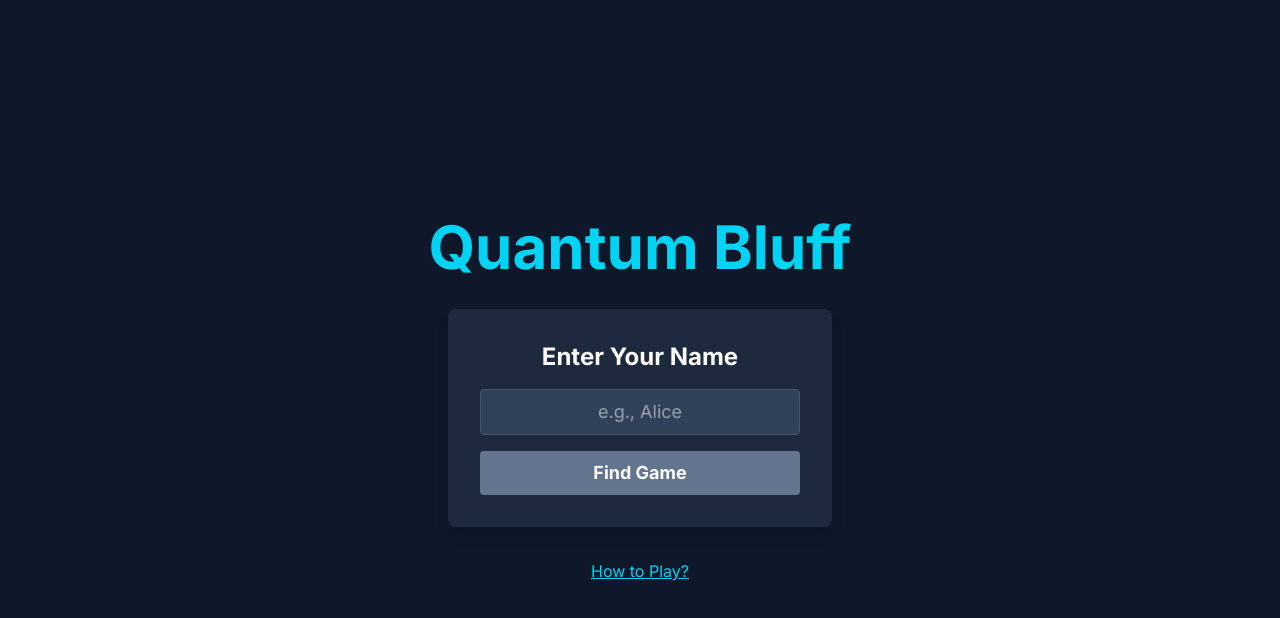
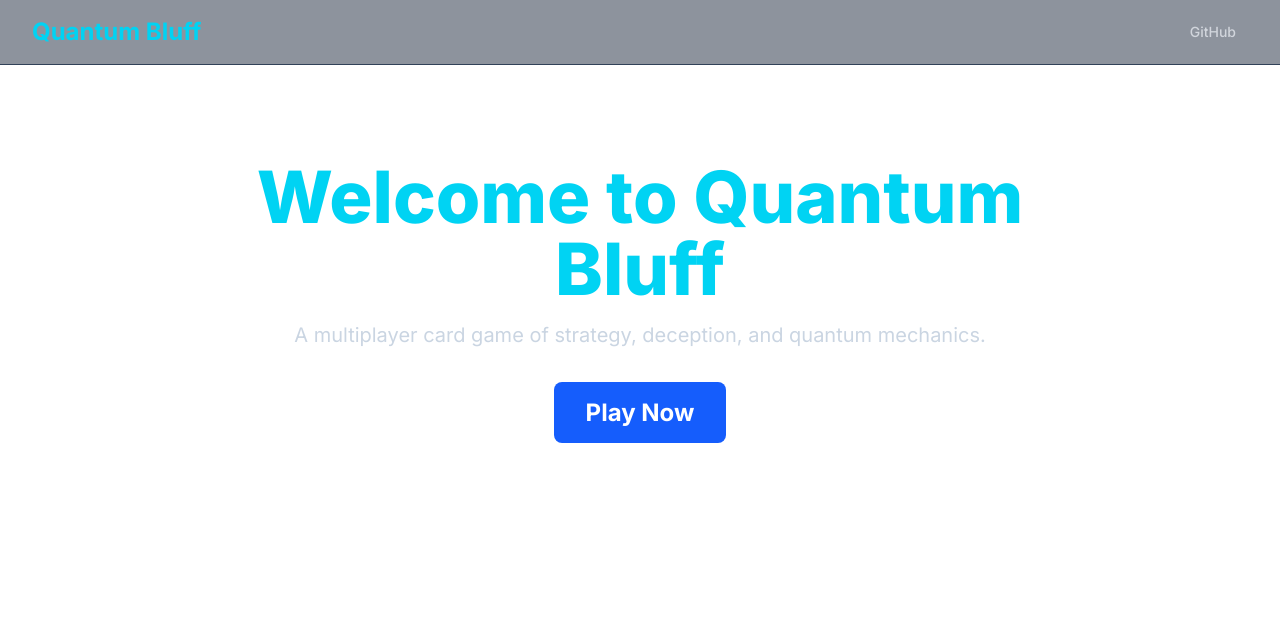
Before and after one commit to tariktoplu/QCards, a Next.js app in the folder client/: page / in a window 1280 px wide. Shown: the top 618 px of the page. Built offline with nearby package versions, Linux system fonts and the light colour scheme; no server answers.

Commit message:
token system error

```diff
--- a/client/app/layout.tsx
+++ b/client/app/layout.tsx
@@ -1,7 +1,7 @@
-// client/app/layout.tsx
 import type { Metadata } from "next";
 import { Inter } from "next/font/google";
 import "./globals.css";
+import Navbar from "../components/Navbar"; // Import the Navbar
 
 const inter = Inter({ subsets: ["latin"] });
 
@@ -10,17 +10,6 @@ export const metadata: Metadata = {
   description: "A quantum-based bluffing game",
 };
 
-const csp = [
-  "default-src 'self';",
-  "script-src 'self' 'unsafe-eval' 'unsafe-inline';",
-  "style-src 'self' 'unsafe-inline';",
-  "img-src 'self' data: http://localhost:4000;",
-  // UPDATED LINE: Added http://localhost:4000 to connect-src
-  "connect-src 'self' http://localhost:4000 ws://localhost:4000 wss://localhost:4000;",
-  "font-src 'self';",
-  "frame-src 'self';",
-].join(' ');
-
 export default function RootLayout({
   children,
 }: Readonly<{
@@ -28,10 +17,10 @@ export default function RootLayout({
 }>) {
   return (
     <html lang="en">
-      <head>
-        <meta httpEquiv="Content-Security-Policy" content={csp} />
-      </head>
-      <body className={inter.className}>{children}</body>
+      <body className={`${inter.className} bg-slate-900`}>
+        <Navbar />
+        {children}
+      </body>
     </html>
   );
 }
--- a/client/app/page.tsx
+++ b/client/app/page.tsx
@@ -1,18 +1,21 @@
-'use client';
+import Link from 'next/link';
 
-import { useGameStore } from '../store/useGameStore';
-import SocketManager from '../components/SocketManager';
-import Lobby from '../components/Lobby';
-import GameScreen from '../components/GameScreen' // We will create this component
-
-export default function Page() {
-  const gameState = useGameStore((state) => state.gameState);
-
+export default function HomePage() {
   return (
-    <>
-      <SocketManager />
-      {gameState === 'lobby' && <Lobby />}
-      {(gameState === 'in-game' || gameState === 'game-over') && <GameScreen />}
-    </>
+    <div className="text-white">
+      <div className="max-w-4xl mx-auto text-center py-24 px-4">
+        <h1 className="text-5xl md:text-7xl font-extrabold text-cyan-400">
+          Welcome to Quantum Bluff
+        </h1>
+        <p className="mt-4 text-xl text-slate-300">
+          A multiplayer card game of strategy, deception, and quantum mechanics.
+        </p>
+        <div className="mt-12">
+          <Link href="/play" className="bg-blue-600 hover:bg-blue-700 text-white font-bold py-4 px-8 rounded-lg text-2xl transition duration-300">
+            Play Now
+          </Link>
+        </div>
+      </div>
+    </div>
   );
 }
--- /dev/null
+++ b/client/app/play/page.tsx
@@ -0,0 +1,32 @@
+'use client';
+
+import { useGameStore } from '../../store/useGameStore'; // Update path
+import SocketManager from '../../components/SocketManager'; // Update path
+import Lobby from '../../components/Lobby'; // Update path
+import GameScreen from '../../components/GameScreen'; // Update path
+
+export default function PlayPage() {
+  const gameState = useGameStore((state) => state.gameState);
+  const lastMessage = useGameStore((state) => state.lastMessage);
+  const players = useGameStore((state) => state.players);
+
+  const getLobbyMessage = () => {
+    if (players.length === 1 && lastMessage) {
+      return lastMessage;
+    }
+    return "Finding a game...";
+  };
+
+  return (
+    <>
+      <SocketManager />
+      {gameState === 'lobby' && (
+        <div className="text-white text-center mt-20">
+            <Lobby />
+            <p className="mt-8 text-xl text-slate-400 animate-pulse">{getLobbyMessage()}</p>
+        </div>
+      )}
+      {(gameState === 'in-game' || gameState === 'game-over') && <GameScreen />}
+    </>
+  );
+}
--- a/client/components/GameScreen.tsx
+++ b/client/components/GameScreen.tsx
@@ -40,7 +40,7 @@ export default function GameScreen() {
     if (isFaceDown && isOpponentCard) {
         if (selectedGate.type !== 'CNOT' || !controlQubit) return;
     }
-    const qubitName = `${isOpponentCard ? "Opponent's" : "Your"} Qubit ${index + 1}`;
+    const qubitName = `${isOpponentCard ? "Opponent's" : "Your"} Card #${index + 1}`;
     if (selectedGate.type === 'CNOT') {
       if (!controlQubit && !isOpponentCard && !isFaceDown) {
         setControlQubit(qubitId); return;
@@ -49,17 +49,19 @@ export default function GameScreen() {
         setTargetQubit({ id: qubitId, name: qubitName }); return;
       }
     } else {
-      if (isOpponentCard || isFaceDown) return;
+      if (isOpponentCard) return; // Cannot target opponent with single-qubit gates
       setTargetQubit({ id: qubitId, name: qubitName });
     }
   };
 
-  const handleDeclareState = () => {
+  const handleDeclareState = (isBluff: boolean) => {
     if (!socket || !targetQubit || !selectedGate) return;
     socket.emit('play_and_declare', {
       gateCardId: selectedGate.id, gateType: selectedGate.type,
-      targetQubitId: targetQubit.id, declaredState: declarationInput,
-      controlQubitId: controlQubit, usedBluffToken: useBluffToken
+      targetQubitId: targetQubit.id,
+      controlQubitId: controlQubit,
+      usedBluffToken: useBluffToken,
+      declaredState: isBluff ? declarationInput : undefined,
     });
     setTargetQubit(null); setSelectedGate(null); setControlQubit(null); setUseBluffToken(false);
   };
@@ -70,17 +72,29 @@ export default function GameScreen() {
 
   const renderActionPanel = () => {
     if (activeDeclaration && currentTurn === myPlayerId) {
-        return ( <div className="mt-4 p-4 bg-slate-700 rounded-lg text-center"> <h3 className="text-lg font-bold mb-2">Opponent declared state: <span className="text-yellow-300 font-mono">{activeDeclaration.declaredState}</span></h3> <p>Do you challenge?</p> <div className="flex justify-center space-x-4 mt-2"> <button onClick={handleChallenge} className="bg-red-600 hover:bg-red-700 text-white font-bold py-2 px-4 rounded">Challenge</button> <button onClick={handlePass} className="bg-gray-500 hover:bg-gray-600 text-white font-bold py-2 px-4 rounded">Pass</button> </div> </div> );
+      return (
+        <div className="mt-4 p-4 bg-slate-700 rounded-lg text-center animate-pulse">
+          <h3 className="text-lg font-bold mb-2">Opponent declared state: <span className="text-yellow-300 font-mono">{activeDeclaration.declaredState}</span></h3>
+          <p>Do you challenge?</p>
+          <div className="flex justify-center space-x-4 mt-2">
+            <button onClick={handleChallenge} className="bg-red-600 hover:bg-red-700 text-white font-bold py-2 px-4 rounded">Challenge</button>
+            <button onClick={handlePass} className="bg-gray-500 hover:bg-gray-600 text-white font-bold py-2 px-4 rounded">Pass</button>
+          </div>
+        </div>
+      );
     }
     if (targetQubit) {
       return (
         <div className="mt-4 p-4 bg-slate-700 rounded-lg">
-              <h3 className="text-lg font-bold mb-2">Declare new state for Target: <span className="text-cyan-300">{targetQubit.name}</span></h3>
-              <input type="text" value={declarationInput} onChange={(e) => setDeclarationInput(e.target.value)} className="bg-slate-800 border border-slate-600 rounded px-2 py-1 mr-2" />
-              <button onClick={handleDeclareState} className="bg-green-600 hover:bg-green-700 text-white font-bold py-2 px-4 rounded">Declare</button>
+          <h3 className="text-lg font-bold mb-2">Move on <span className="text-cyan-300">{targetQubit.name}</span></h3>
+          <div className="flex items-center justify-center space-x-2">
+              <input type="text" value={declarationInput} onChange={(e) => setDeclarationInput(e.target.value)} className="bg-slate-800 border border-slate-600 rounded px-2 py-1 w-24 text-center" />
+              <button onClick={() => handleDeclareState(true)} className="bg-green-600 hover:bg-green-700 text-white font-bold py-2 px-4 rounded">Declare Bluff</button>
+              <button onClick={() => handleDeclareState(false)} className="bg-gray-600 hover:bg-gray-700 text-white font-bold py-2 px-4 rounded">Play Honestly</button>
+          </div>
           {me && me.bluffTokens > 0 && (
             <div className="mt-2 text-sm flex items-center justify-center">
-                  <input type="checkbox" id="bluffToken" checked={useBluffToken} onChange={(e) => setUseBluffToken(e.target.checked)} disabled={me.bluffTokens <= 0} className="h-4 w-4 bg-slate-700 border-slate-500"/>
+              <input type="checkbox" id="bluffToken" checked={useBluffToken} onChange={(e) => setUseBluffToken(e.target.checked)} disabled={me.bluffTokens <= 0} className="h-4 w-4 bg-slate-700 border-slate-500 text-purple-400 focus:ring-purple-500"/>
               <label htmlFor="bluffToken" className="ml-2 text-purple-300">Use Bluff Token (Doubles stakes! Remaining: {me.bluffTokens})</label>
             </div>
           )}
@@ -97,7 +111,7 @@ export default function GameScreen() {
       if (!controlQubit) return "2. Select YOUR face-up Qubit as CONTROL";
       return "3. Select ANY Qubit as TARGET";
     }
-    return "2. Select YOUR face-up Qubit to Apply Gate";
+    return "2. Select a Qubit to Apply Gate";
   };
 
   const winner = gameState === 'game-over' ? players.sort((a, b) => b.score - a.score)[0] : null;
@@ -141,7 +155,10 @@ export default function GameScreen() {
           <div className="mb-12 h-56">
             <h2 className="text-xl font-bold text-white mb-4">{opponent ? `${opponent.name}'s Hand` : "Opponent's Hand"}</h2>
             <div className="flex space-x-4">
-              {opponent && opponent.hand.map((card, index) => ( <QubitCard key={card.id} id={card.id} isFaceDown={!revealedCard || revealedCard.id !== card.id} state={revealedCard?.id === card.id ? revealedCard.finalState : null} isClickable={isMyTurn && selectedGate?.type === 'CNOT' && !!controlQubit} onClick={() => handleQubitCardClick(card.id, index, true, true)} isHighlighted={lastMove?.playerId === opponent.id && lastMove?.qubitId === card.id} /> ))}
+              {opponent && opponent.hand.map((card, index) => {
+                const isRevealed = revealedCard?.id === card.id;
+                return (<QubitCard key={card.id} id={card.id} isFaceDown={!isRevealed} state={isRevealed ? revealedCard.finalState : null} isClickable={isMyTurn && selectedGate?.type === 'CNOT' && !!controlQubit} onClick={() => handleQubitCardClick(card.id, index, true, true)} isHighlighted={lastMove?.playerId === opponent.id && lastMove?.qubitId === card.id} />);
+              })}
             </div>
           </div>
           <div className="border-t-2 border-cyan-700 pt-8">
--- /dev/null
+++ b/client/components/Navbar.tsx
@@ -0,0 +1,21 @@
+export default function Navbar() {
+  return (
+    <nav className="bg-slate-800/50 border-b border-slate-700">
+      <div className="max-w-7xl mx-auto px-4 sm:px-6 lg:px-8">
+        <div className="flex items-center justify-between h-16">
+          <div className="flex-shrink-0">
+            <a href="/" className="text-2xl font-bold text-cyan-400">Quantum Bluff</a>
+          </div>
+          <div className="hidden md:block">
+            <div className="ml-10 flex items-baseline space-x-4">
+              {/* Future links can go here, e.g., Leaderboard, Profile */}
+              <a href="https://github.com/your-username/quantum-bluff" target="_blank" rel="noopener noreferrer" className="text-gray-300 hover:bg-slate-700 hover:text-white px-3 py-2 rounded-md text-sm font-medium">
+                GitHub
+              </a>
+            </div>
+          </div>
+        </div>
+      </div>
+    </nav>
+  );
+}
```
Also changed, not shown: 1 other file (tests, documents, lock files or other folders). Lines whose indentation alone changed are shown as unchanged.
